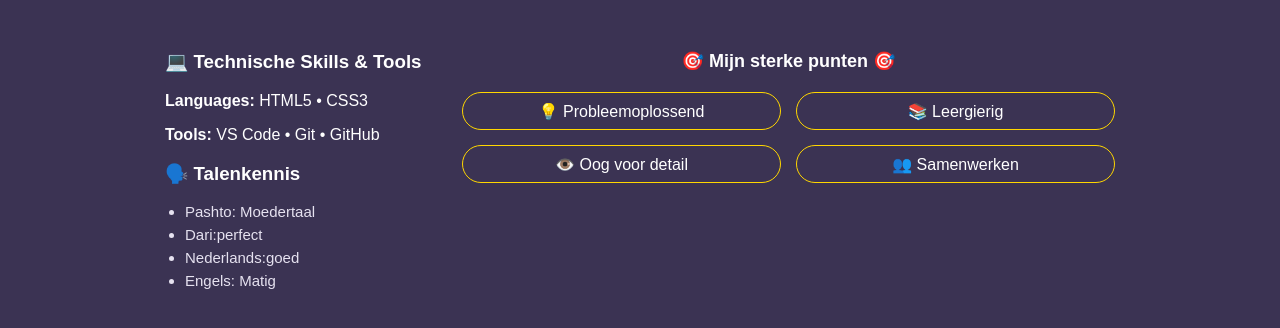
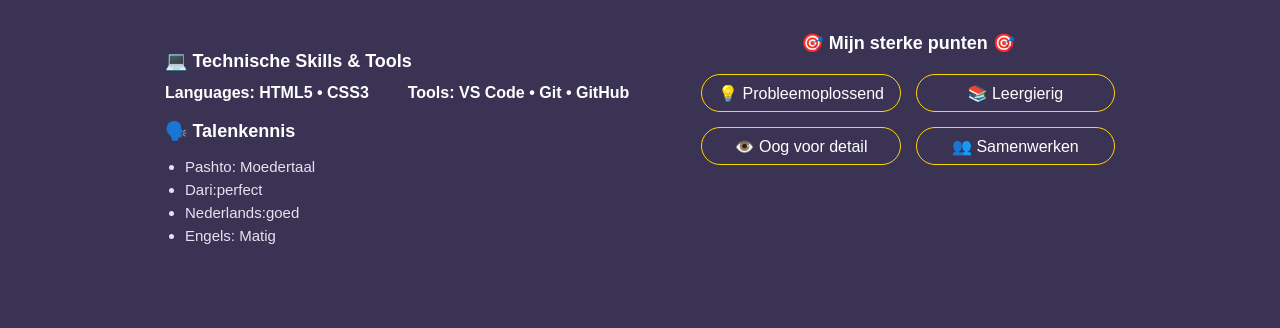
Before and after one commit to Khan26-oss/Portfolio, a plain HTML site: page index.html in a window 1280 px wide. Shown: the part 800-1128 px from the top of the page. After the commit the page ends 1090 px from the top, so only its background shows below. Drawn offline with Linux system fonts and the light colour scheme.

Commit message:
Verbeter de indeling en opmaak van de About Me-sectie

```diff
--- a/style1.css
+++ b/style1.css
@@ -79,75 +79,88 @@ nav a:hover {
     margin: 0;
 }
 
-/*About me*/
-.container{
+
+/* About me */
+.container {
     max-width: 950px;
     margin: 30px auto;
     padding: 0 20px;
-
 }
 
-.intro-text{
+.intro-text {
     margin-bottom: 12px;
     font-size: 16px;
     color: #e6e2f0;
 }
 
-/* Grid layout voor de kolomen*/
-.content-grid{
+/* Grid layout voor de kolommen */
+.content-grid {
     display: grid;
     grid-template-columns: 1.2fr 1fr;
     gap: 40px;
     margin-top: 35px;
+    align-items: start;
 }
 
-.colum h3{
+/* Technische skills */
+.column h3 {
     font-size: 18px;
     margin-bottom: 12px;
     color: #ffffff;
-
 }
 
-.colum p{
-    font-size: 15px;
-    margin-bottom: 8px;
-    color: #e6e2f0;
-
+/* Languages en Tools */
+.column p {
+    display: inline-block;
+    width: 48%;
+    margin: 0;
+    vertical-align: top;
+    font-weight: 700;
 }
 
-.languages-list{
+/* Talenkennis */
+.languages-list {
     list-style-type: disc;
     padding-left: 20px;
     color: #e6e2f0;
+}
 
-}
-.languages-list li{
+.languages-list li {
     margin-bottom: 6px;
     font-size: 15px;
 }
 
-/*Sterke punten (Bafges)*/
-.center-title{
+/* Rechterkolom */
+.colum {
+    padding-top: 0;
+}
+
+/* Mijn sterke punten */
+.center-title {
     text-align: center;
-    margin-bottom: 20px !important;
+    font-size: 18px;
+    color: #ffffff;
+    margin-top: 0;
+    margin-bottom: 20px;
+}
 
-}
-/*twee rij van dezelfe hoogte en lengte*/
-.badges-container{
+/* Vier buttons in twee rijen */
+.badges-container {
     display: grid;
     grid-template-columns: 1fr 1fr;
-    gap: 15px
+    gap: 15px;
+    transform: translateX(0);
+    margin-top: 0;
 }
 
-
-/* hier ik heb de alle tekst een aparte button gemaakt*/
-.badge{
+/* Buttons */
+.badge {
     display: flex;
     justify-content: center;
     align-items: center;
-
-    width: 319px;
+    width: 100%;
     min-height: 38px;
+    box-sizing: border-box;
 
     background-color: transparent;
     border: 1.5px solid #ffd700;
@@ -158,7 +171,7 @@ nav a:hover {
     cursor: pointer;
 }
 
-.badges:hover{
-    background-color:#ffd700;
-    color: black
+.badge:hover {
+    background-color: #ffd700;
+    color: black;
 }
```
Also changed, not shown: index.html (indentation only).
